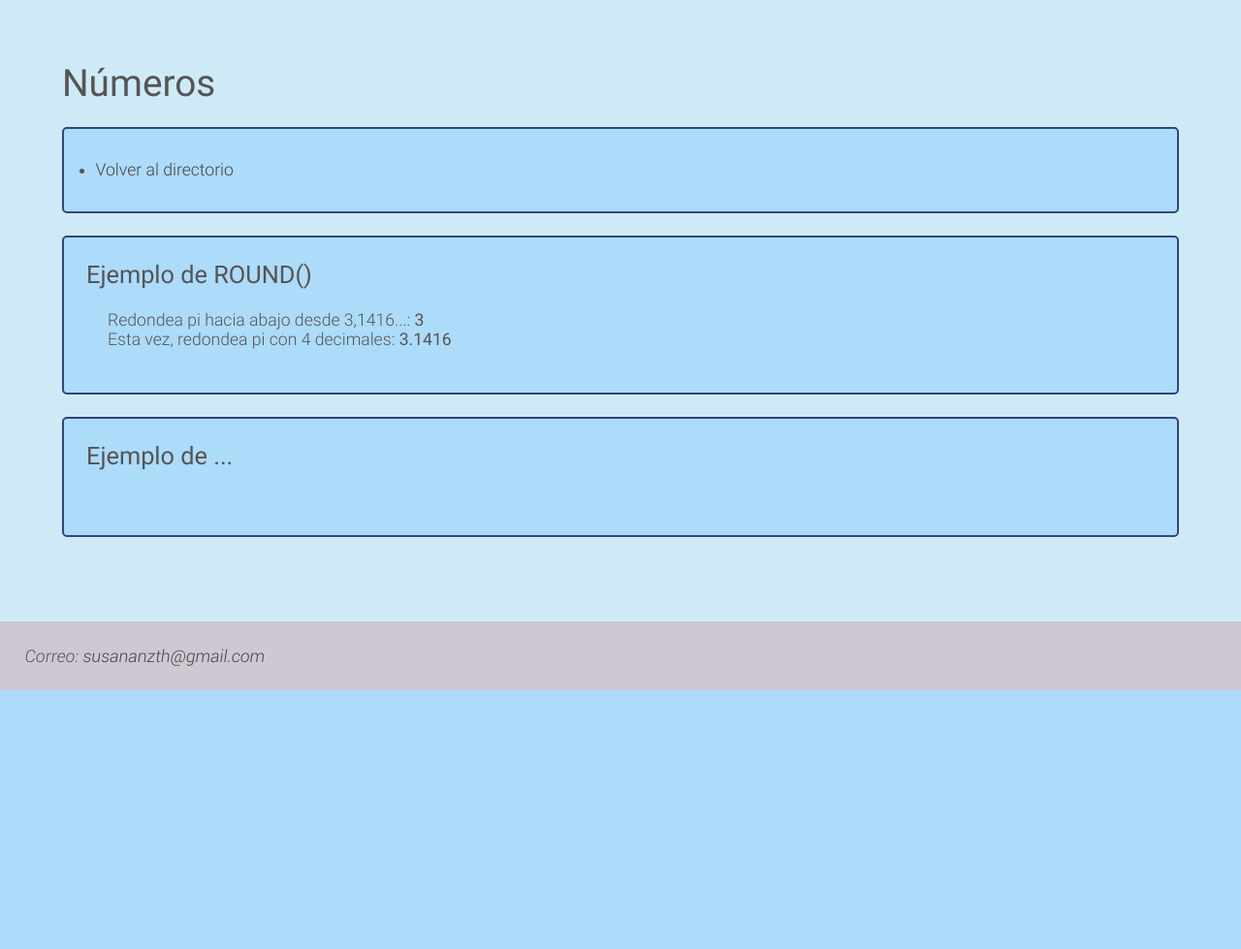
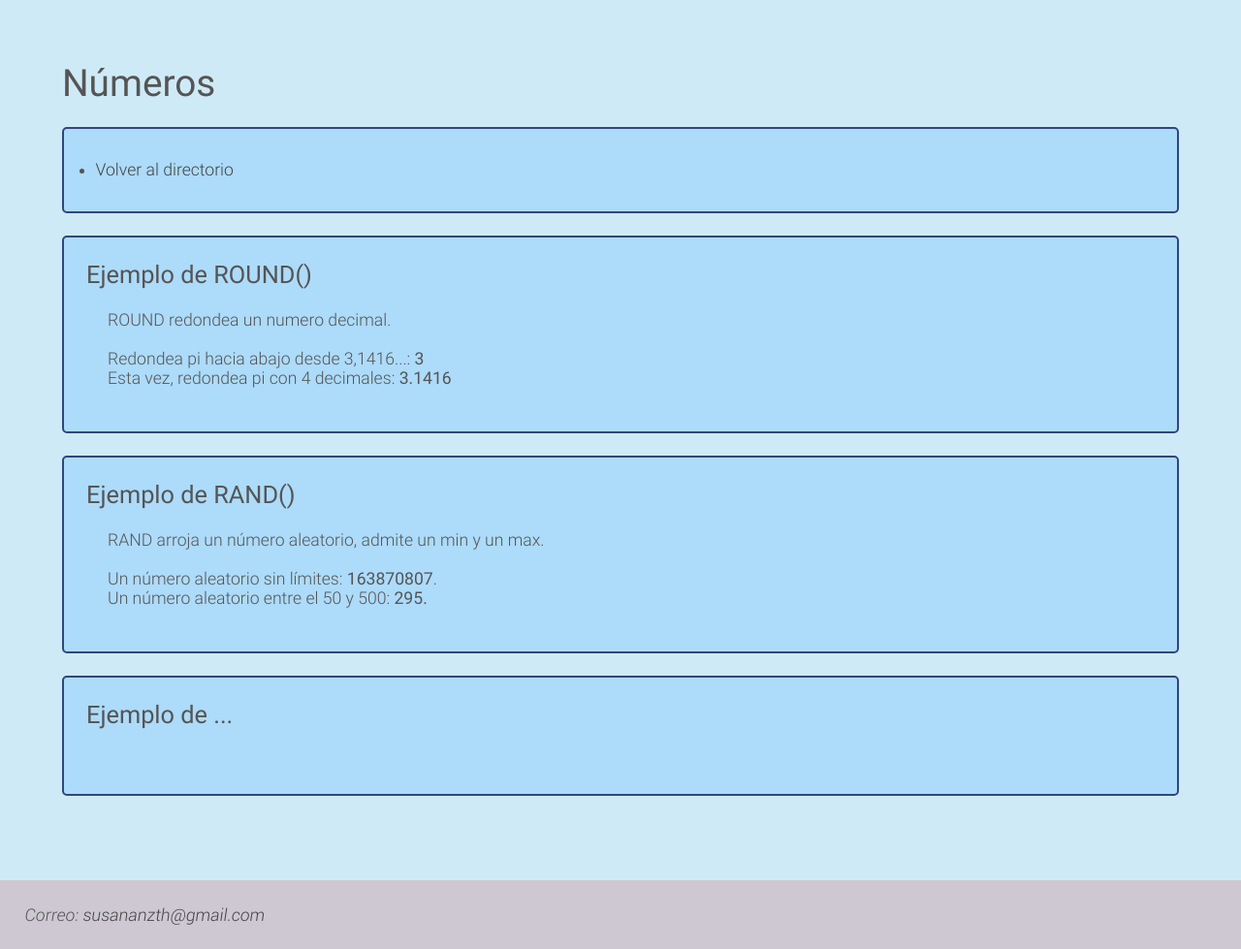
Before and after one commit to susananzth/MyGuide, a PHP site: page /php/php-numbers.php in a window 1280 px wide. Shown: the part 315-1294 px from the top of the page at 97% size. Before the commit the page ends 1027 px from the top, so only its background shows below. Run offline with PHP 8.4, Linux system fonts and the light colour scheme.

Commit message:
Añadiendo ejemplos

```diff
--- a/php/functions/functions-numbers.php
+++ b/php/functions/functions-numbers.php
@@ -7,6 +7,12 @@
         $redondear_decimal = round(M_PI, 4);
         print 'Esta vez, redondea pi con 4 decimales: <b>' . $redondear_decimal . '</b>'; // Muestra: 3,1416
     }
+
+    function exampleRand(){
+        echo 'Un número aleatorio sin límites: <b>' . rand() . '</b>.<br>';
+        echo 'Un número aleatorio entre el 50 y 500: <b>' . rand(50, 500) . '.</b>';
+    }
+
 /**
  * Created by PhpStorm.
  * User: Susana
--- a/php/php-numbers.php
+++ b/php/php-numbers.php
@@ -14,8 +14,18 @@ include "functions/functions-numbers.php";
         <div class="padd2 exam-php">
             <h6>Ejemplo de ROUND()</h6>
             <div class="padd2">
+                <p>ROUND redondea un numero decimal.</p><br>
                 <?php
                     exampleRound();
+                ?>
+            </div>
+        </div>
+        <div class="padd2 exam-php">
+            <h6>Ejemplo de RAND()</h6>
+            <div class="padd2">
+                <p>RAND arroja un número aleatorio, admite un min y un max.</p><br>
+                <?php
+                    exampleRand();
                 ?>
             </div>
         </div>
```
